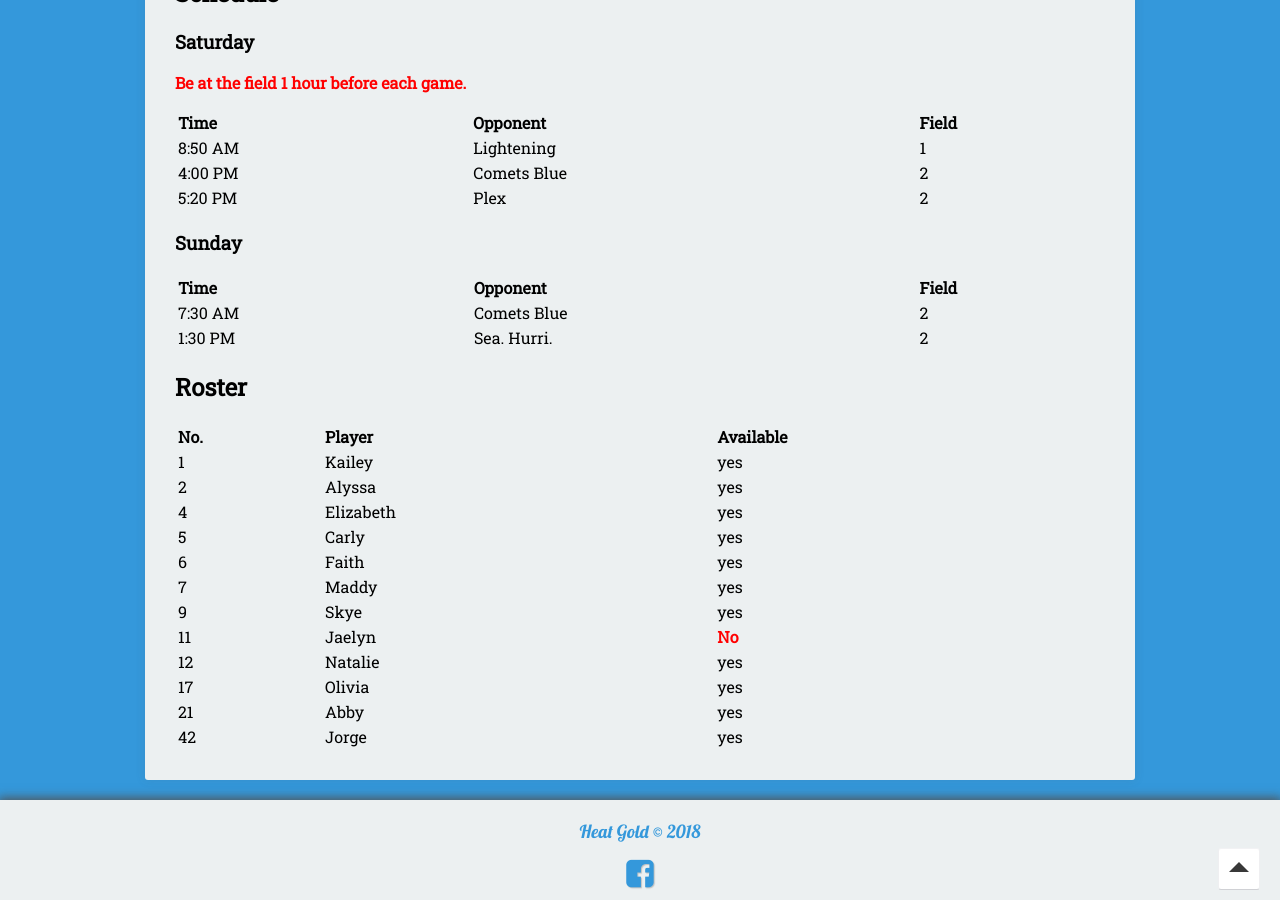
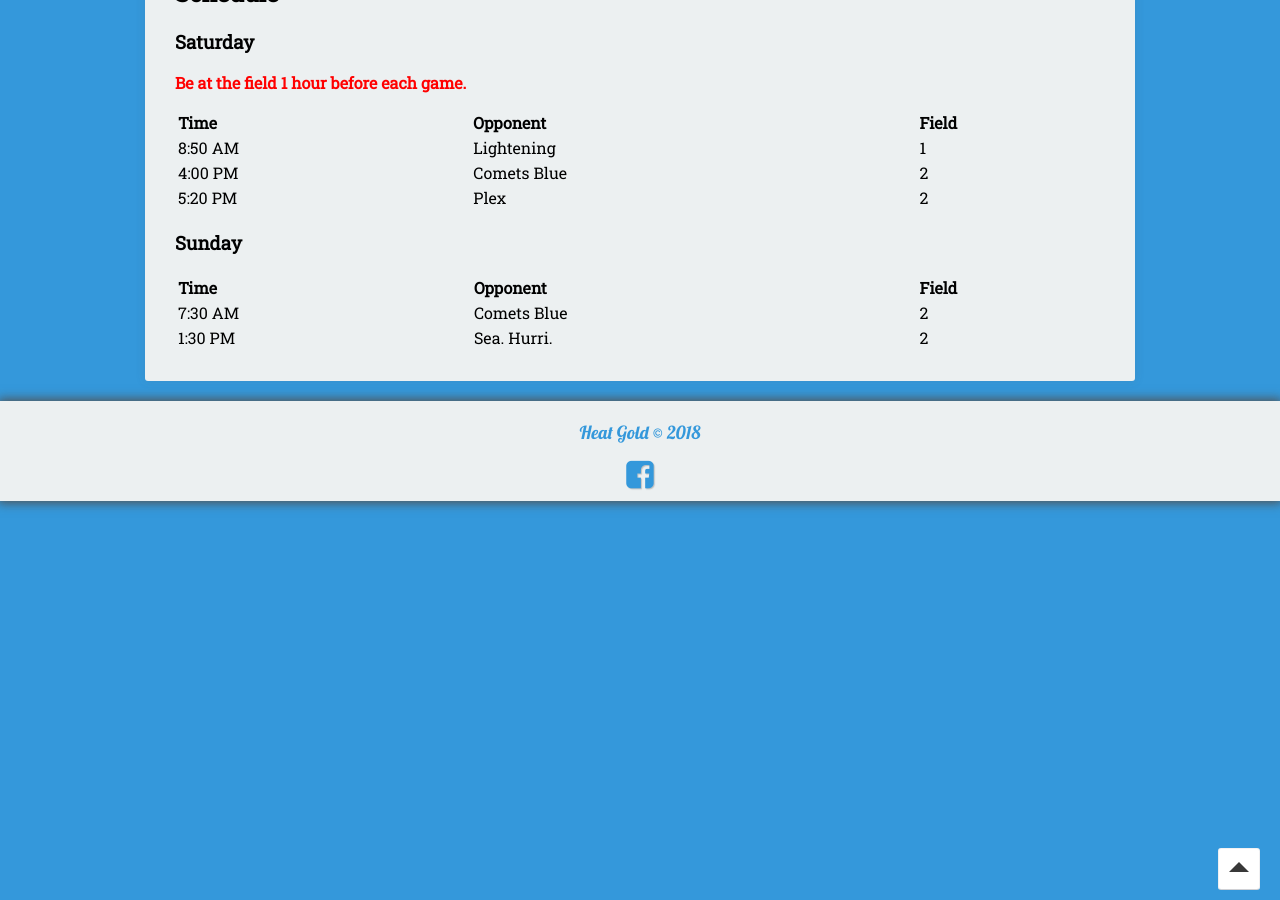
Before and after one commit to seanmerrow/ecf, a Jekyll site: the page built from _posts/2018-08-26-Oct-14-15.md, in a window 1280 px wide and 900 px high, scrolled down 699 px. Built offline with Jekyll 4.4.1, drawn with Linux system fonts in a browser that asks for light colours; nearby versions of some CDN libraries.

Commit message:
Update 2018-08-26-Oct-14-15.md

```diff
--- a/_posts/2018-08-26-Oct-14-15.md
+++ b/_posts/2018-08-26-Oct-14-15.md
@@ -47,20 +47,3 @@ Allenstown, NH
 |:---|:---|:---|
 | 7:30 AM | Comets Blue | 2 |
 | 1:30 PM | Sea. Hurri. | 2 |
-
-## Roster
-
-|No.|Player|Available|
-|:---|:---------|:---|
-|1   |Kailey    |yes|
-|2   |Alyssa    |yes|
-|4   |Elizabeth |yes|
-|5   |Carly     |yes|
-|6   |Faith     |yes|
-|7   |Maddy     |yes|
-|9   |Skye      |yes|
-|11  |Jaelyn    |<span style="color:red">**No**</span>|
-|12  |Natalie   |yes|
-|17  |Olivia    |yes|
-|21  |Abby      |yes|
-|42  |Jorge     |yes|
```
